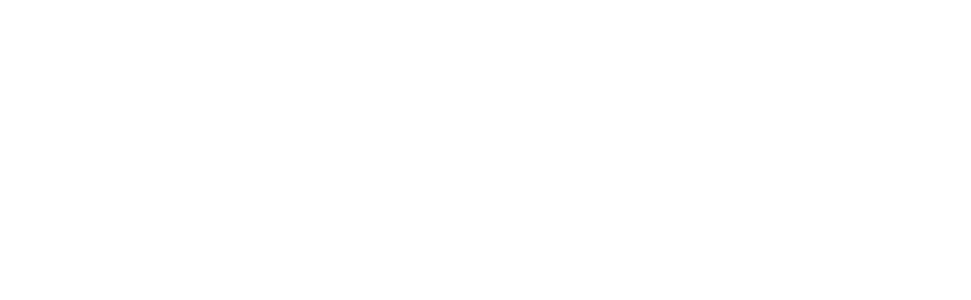
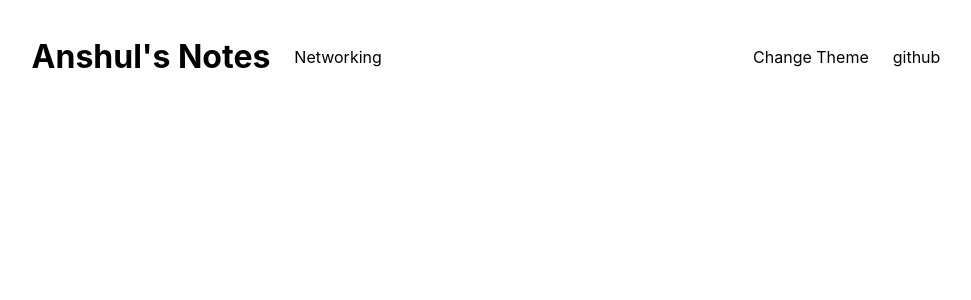
Before and after one commit to AnshulKanwar/anshuls-notes, a Next.js app: page / in a window 1280 px wide. Shown: the top 300 px of the page, without its empty margins (154-1125 px from the left). Built offline with nearby package versions, Linux system fonts and the light colour scheme.

Commit message:
Added Navbar

```diff
--- /dev/null
+++ b/components/layout.tsx
@@ -0,0 +1,23 @@
+import Head from "next/head";
+import Navbar from "./navbar";
+
+interface Props {
+  children: React.ReactNode;
+}
+
+const Layout: React.FC<Props> = ({ children }) => {
+  return (
+    <div>
+      <Head>
+        <title>Anshul&#39;s Notes</title>
+        <link rel="icon" href="/favicon.ico" />
+      </Head>
+      <div>
+        <Navbar />
+        {children}
+      </div>
+    </div>
+  );
+};
+
+export default Layout;
--- /dev/null
+++ b/components/navbar.tsx
@@ -0,0 +1,42 @@
+import Link from "next/link";
+import styled from "styled-components";
+
+const StyledNavbar = styled.div`
+  display: flex;
+  justify-content: space-around;
+  align-items: center;
+  margin: 1em 0;
+`;
+
+const NavItems = styled.div`
+  display: flex;
+  justify-content: space-between;
+  align-items: center;
+  gap: 1.5em;
+`
+
+const NavLink = styled.a`
+  text-decoration: none;
+  color: inherit;
+
+  &:hover {
+    text-decoration: underline;
+  }
+`
+
+const Navbar = () => {
+  return (
+    <StyledNavbar>
+      <NavItems>
+        <h1>Anshul&#39;s Notes</h1>
+        <Link href="/networking" passHref><NavLink>Networking</NavLink></Link>
+      </NavItems>
+      <NavItems>
+        <NavLink href="#">Change Theme</NavLink>
+        <NavLink href="#">github</NavLink>
+      </NavItems>
+    </StyledNavbar>
+  );
+};
+
+export default Navbar;
--- a/pages/index.tsx
+++ b/pages/index.tsx
@@ -1,15 +1,12 @@
 import type { NextPage } from 'next'
 import styled, { css } from 'styled-components'
-import Head from 'next/head'
+import Layout from '../components/layout'
 
 const Home: NextPage = () => {
   return (
-    <div>
-      <Head>
-        <title>Anshul&#39;s Notes</title>
-        <link rel="icon" href="/favicon.ico" />
-      </Head>
-    </div>
+    <Layout>
+
+    </Layout>
   )
 }
 
```
Also changed, not shown: 1 other file (tests, documents, lock files or other folders).
